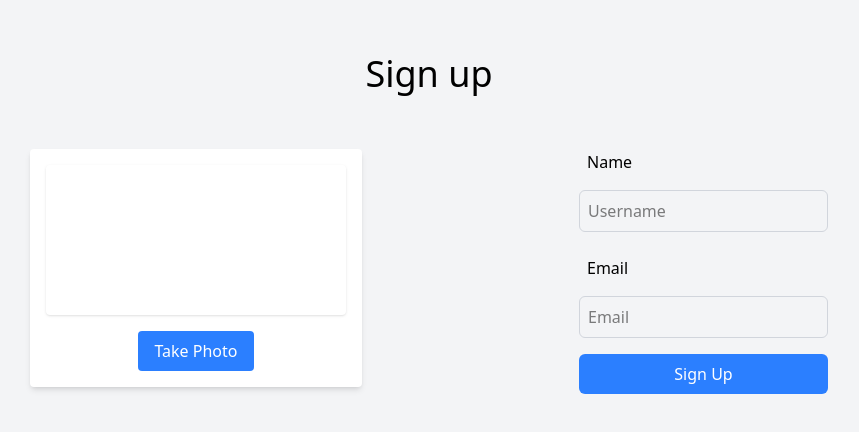
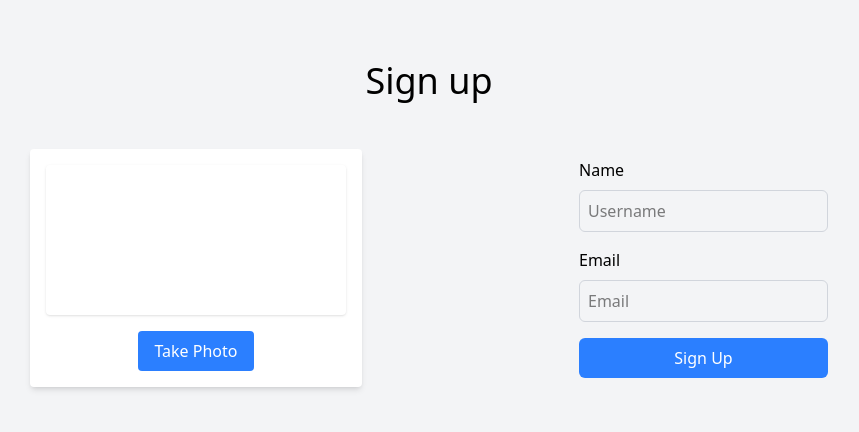
Before and after one commit to valdesik/quiz-game-react, a React (Vite) app: page / in a window 1280 px wide. Shown: the part 176-608 px from the top of the page, without its empty margins (211-1070 px from the left). Built offline with nearby package versions, Linux system fonts and the light colour scheme; no server answers.

Commit message:
fix Input.tsx

```diff
--- a/components/UI/Input.tsx
+++ b/components/UI/Input.tsx
@@ -11,7 +11,7 @@ const Input: React.FC<InputProps> = ({ type, name, placeholder, value, onChange
 
     return (
         <div className="flex flex-col mb-4">
-        <label className='flex mb-2 p-2'>{name}</label>
+        <label className='flex mb-2'>{name}</label>
         <input
         type={type}
         name={name}
```
